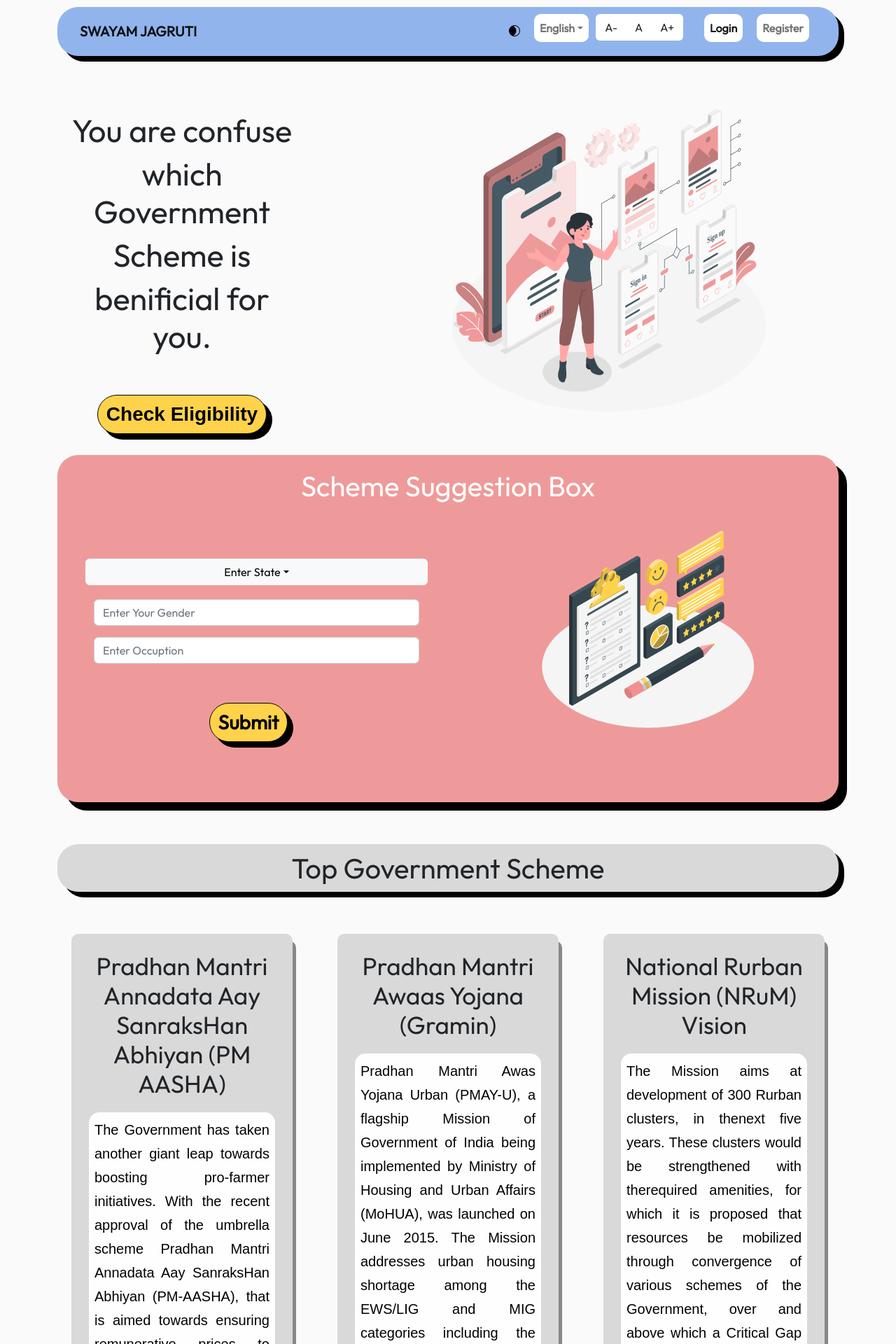
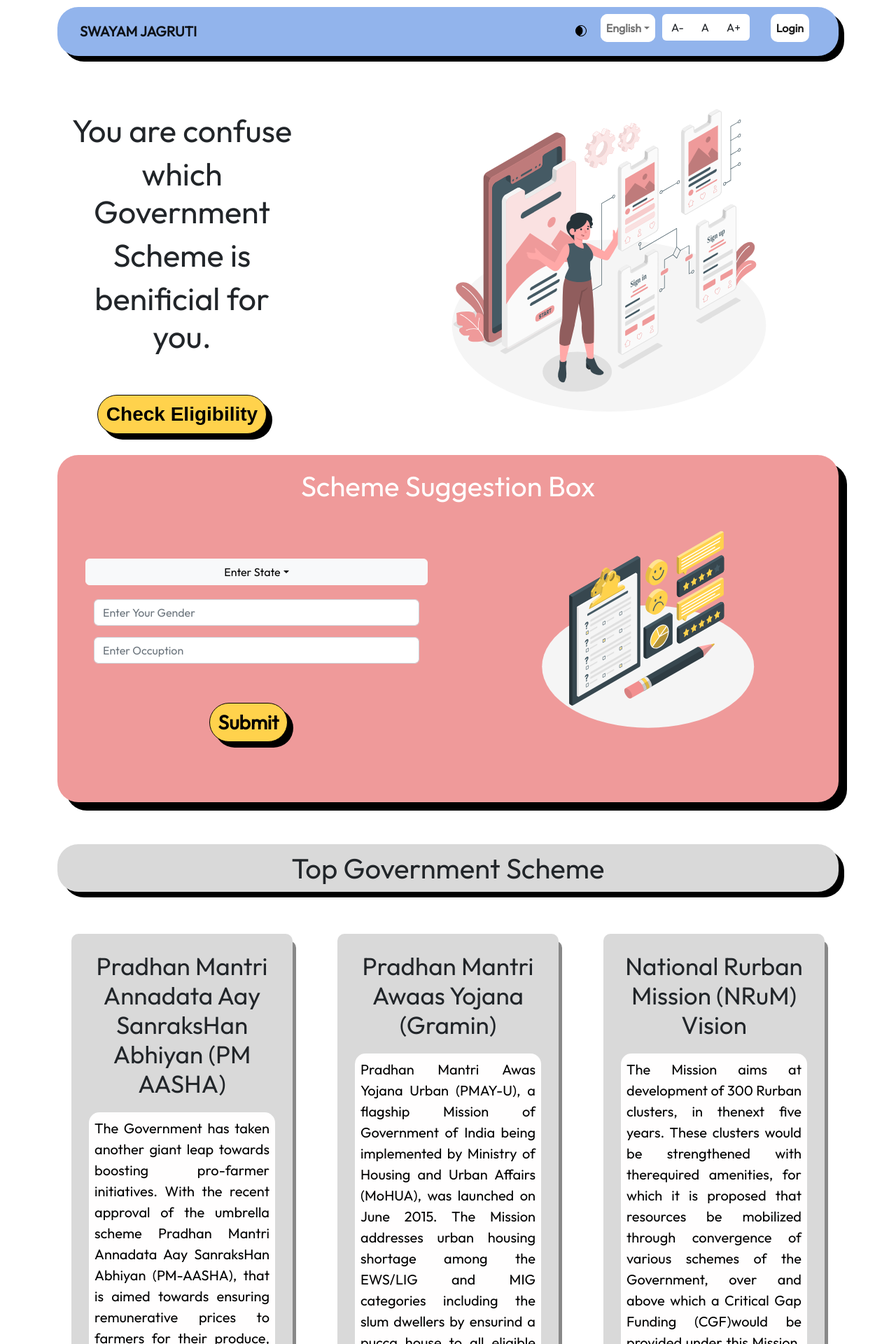
Before and after one commit to Abhishek8056/Team-Visionn-SIH, a React (Create React App) app in the folder shwayam-jagruti/: page / in a window 1280 px wide. Shown: the top 1920 px of the page at 70% size. Built offline with nearby package versions, Linux system fonts and the light colour scheme.

Commit message:
Enabled Routing [ routed Login Button]
1. Routing Started
2. Add Route to Login Page

```diff
--- a/shwayam-jagruti/src/App.js
+++ b/shwayam-jagruti/src/App.js
@@ -1,12 +1,7 @@
 import React from 'react';
-import { BrowserRouter as Router, Route, Routes } from "react-router-dom";
-//MessagePort{Route,Switch} from
 import './App.css';
 import Navbar from './Components/Navbar/Navbar.js';
-import Landing from './Components/Landing/Landing';
-import Login from './Components/main_login_page/Login';
-
-import UserDashboard from './Components/UserDashboard/UserDashboard';
+import Landing from './Components/Landing/Landing.js';
 
 function App() {
   return (
@@ -14,14 +9,7 @@ function App() {
     <div className="App">
         <Navbar/>
         <Landing/>
-        <Routes>
-          <Route path="/" exact component={() => <Landing />} />
-          <Route path="/login" exact component={() => <Login />} />
-          <Route path="/" exact component={() => <Navbar />} />
-          <Route path="/UserDashboard" exact component={() => <UserDashboard />} />
-        </Routes>
     </div>
-
   );
 }
 
--- a/shwayam-jagruti/src/components/Navbar/Navbar.js
+++ b/shwayam-jagruti/src/components/Navbar/Navbar.js
@@ -41,10 +41,7 @@ const Navbar = () => {
               <i class="fa-solid fa-moon-over-sun"></i>
               </li>
               <li className="nav-item">
-                <Link className="nav-link active" aria-current="page" to="/login">Login</Link>
-              </li>
-              <li className="nav-item">
-                <Link className="nav-link" to="/">Register</Link>
+                <Link className="nav-link active" aria-current="page" to="/Login">Login</Link>
               </li>
             </ul>
 
--- a/shwayam-jagruti/src/index.js
+++ b/shwayam-jagruti/src/index.js
@@ -1,23 +1,19 @@
 import React from 'react';
-import ReactDOM from 'react-dom/client';
+import ReactDOM from 'react-dom';
 import './index.css';
 import App from './App';
 
-import { BrowserRouter } from 'react-router-dom';
+import { BrowserRouter as Router, Routes,Route } from 'react-router-dom';
+import Login from './Components/main_login_page/Login';
 
-import reportWebVitals from './reportWebVitals';
+ReactDOM.render(
 
-const root = ReactDOM.createRoot(document.getElementById('root'));
-root.render(
-  <BrowserRouter>
+  <Router>
+    <Routes>
+      <Route path="/" element={<App />} />
+      <Route path="/Login" element={<Login />} />
+    </Routes>
+  </Router>,
 
-    <App />
-
- </BrowserRouter>,
  document.getElementById("root")
 );
-
-// If you want to start measuring performance in your app, pass a function
-// to log results (for example: reportWebVitals(console.log))
-// or send to an analytics endpoint. Learn more: https://bit.ly/CRA-vitals
-reportWebVitals();
```
